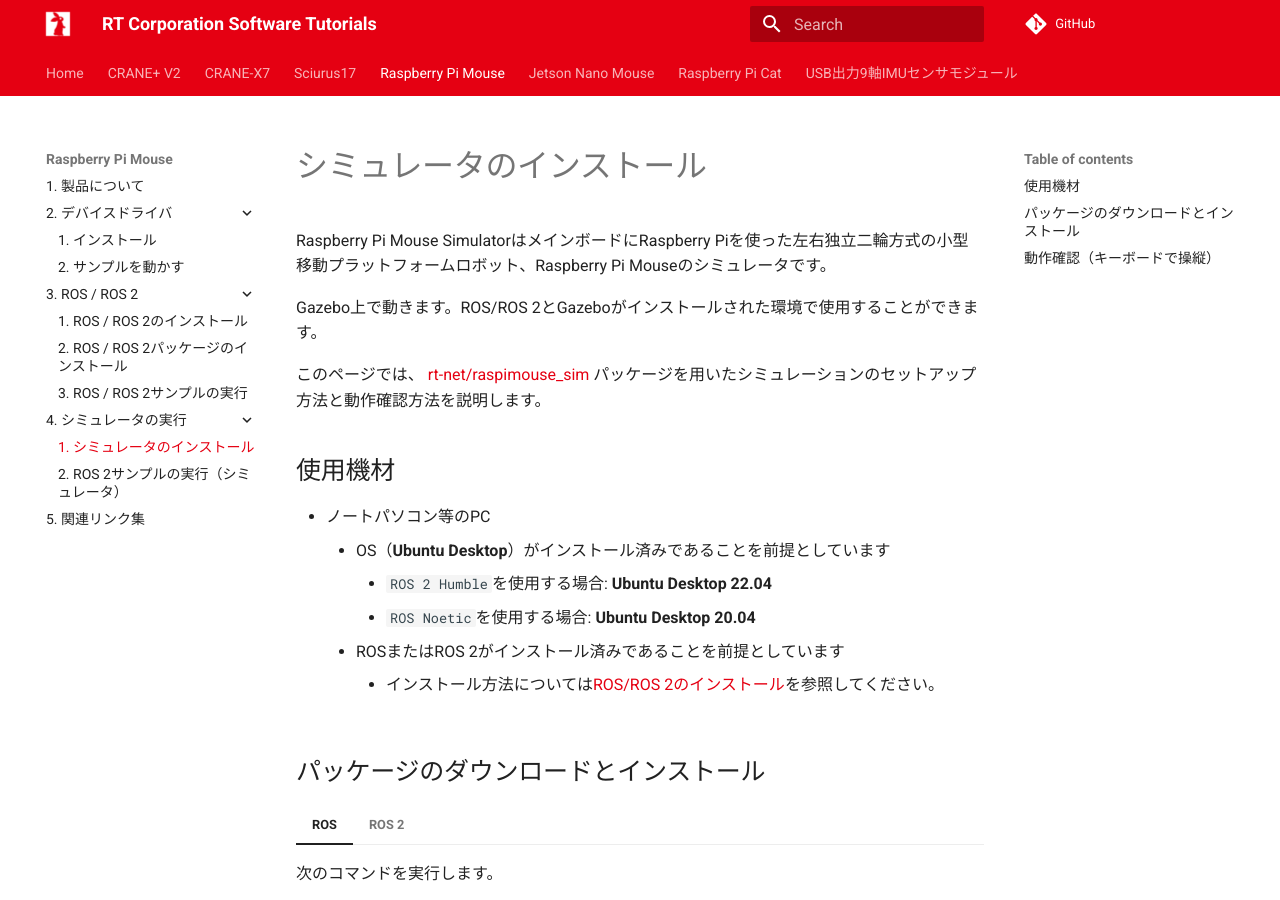
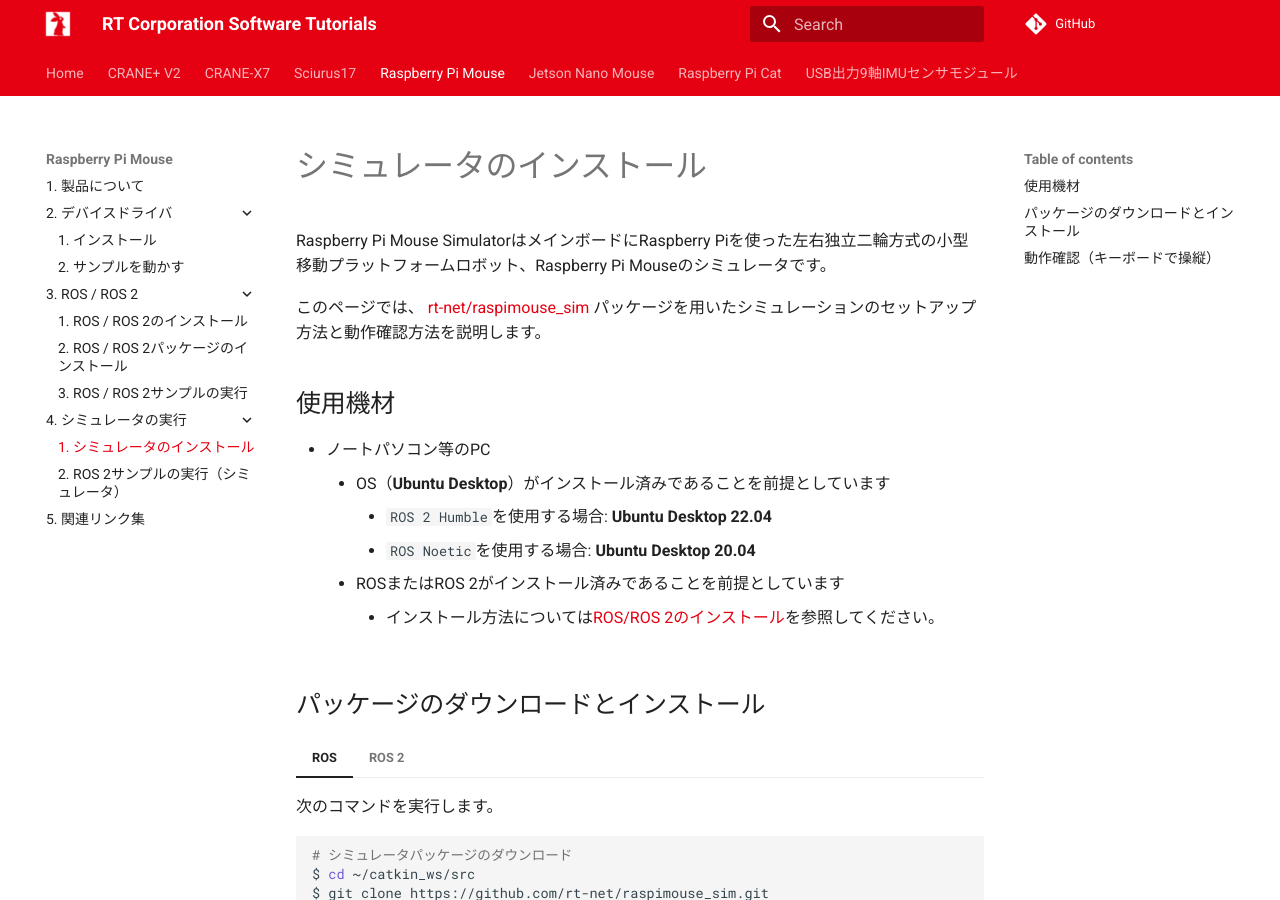
Before and after one commit to rt-net/tutorials, an MkDocs documentation site: the page built from docs/raspimouse/simulator/install.md, in a window 1280 px wide and 900 px high. Built offline with MkDocs 1.6.1 and Material for MkDocs 9.7.7, drawn with Linux system fonts in a browser that asks for light colours; comment, search, counter and statistics services are not loaded.

Commit message:
不要な説明を削除
Co-authored-by: Shota Aoki <s.aoki@rt-net.jp>

```diff
--- a/docs/raspimouse/simulator/install.md
+++ b/docs/raspimouse/simulator/install.md
@@ -7,7 +7,6 @@
 
 Raspberry Pi Mouse SimulatorはメインボードにRaspberry Piを使った左右独立二輪方式の小型移動プラットフォームロボット、Raspberry Pi Mouseのシミュレータです。
 
-Gazebo上で動きます。ROS/ROS 2とGazeboがインストールされた環境で使用することができます。
 
 このページでは、
 [rt-net/raspimouse_sim](https://github.com/rt-net/raspimouse_sim){target=_blank rel=noopener}
```
